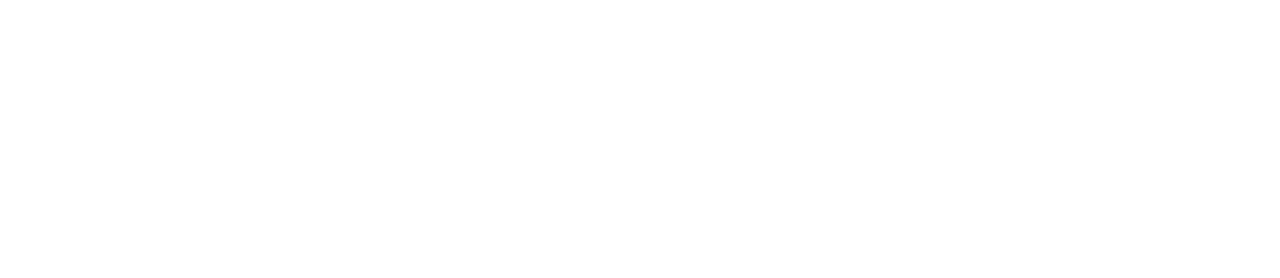
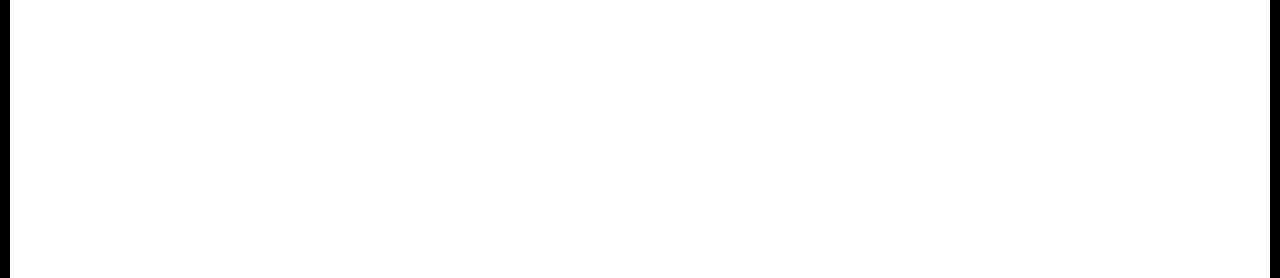
Before and after one commit to lrbajy/team-profile, a plain HTML site: page index.html in a window 1280 px wide. Shown: the top 278 px of the page. Drawn offline with Linux system fonts and the light colour scheme.

Commit message:
Update style.css

```diff
--- a/style.css
+++ b/style.css
@@ -19,7 +19,7 @@
         "Segoe UI",
         sans-serif;
 
-    background: #ffffff;
+    background: #000;
 
     color: #2f2f2f;
 
```
